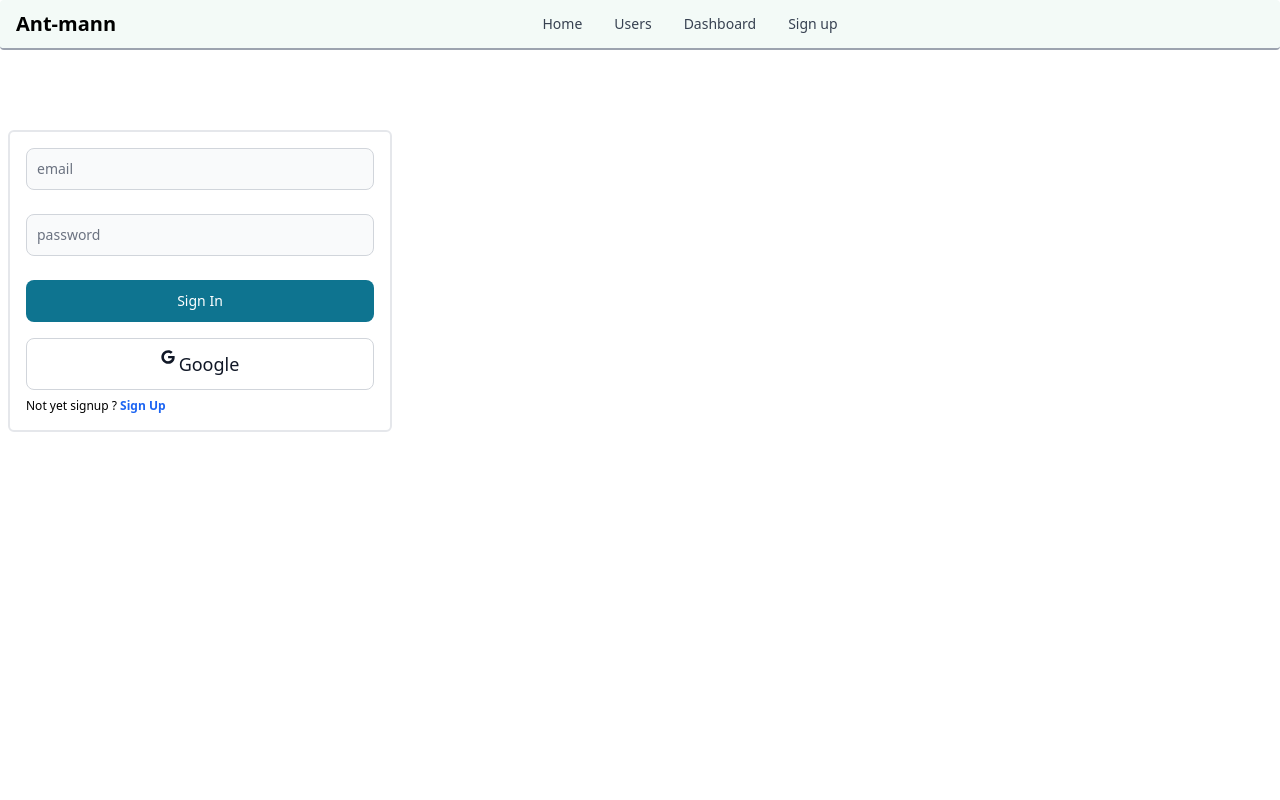
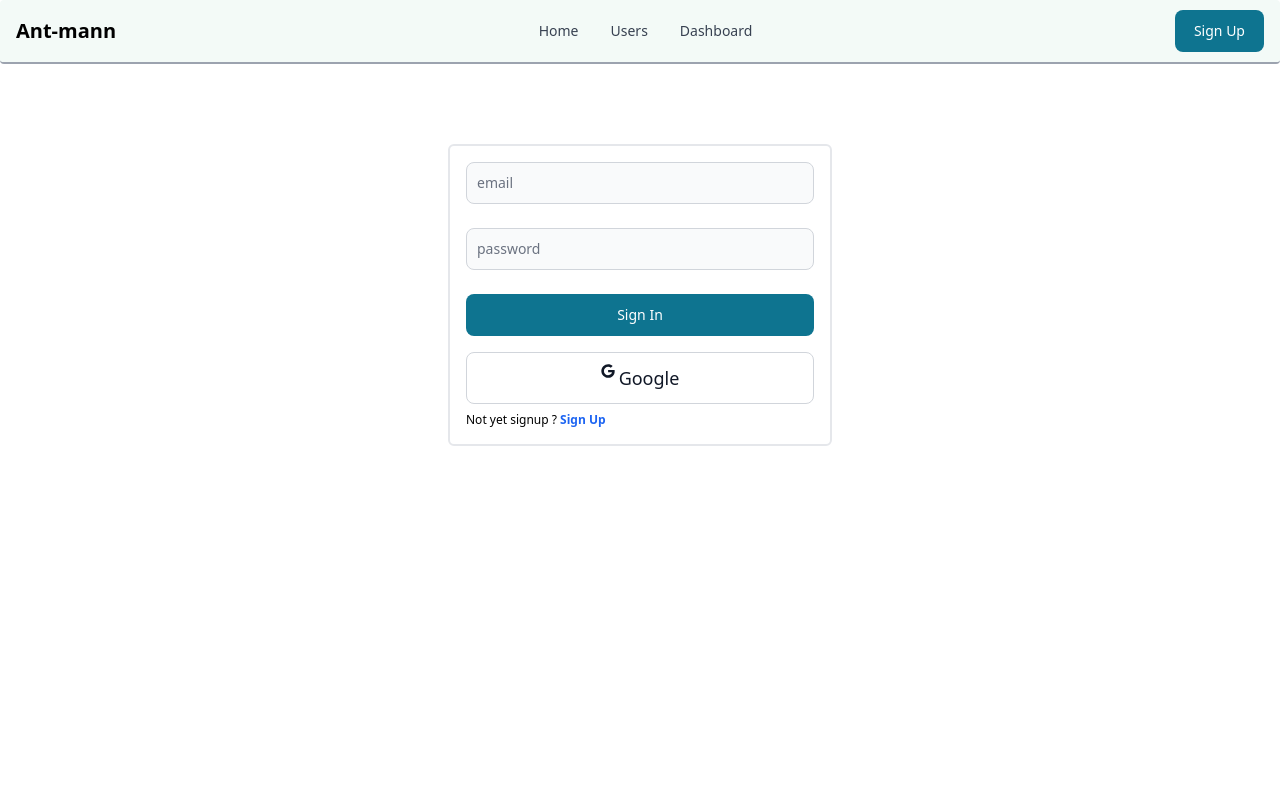
Before and after one commit to DLSiem/adminusers, a React (Vite) app in the folder useradmin/: page /signin in a window 1280 px wide. Shown: the top 800 px of the page. Built offline with nearby package versions, Linux system fonts and the light colour scheme; no server answers.

Commit message:
Updating header profile section

```diff
--- a/useradmin/src/components/Header.jsx
+++ b/useradmin/src/components/Header.jsx
@@ -1,9 +1,11 @@
 import React from "react";
 import { Navbar, Button, Dropdown, Avatar } from "flowbite-react";
 import { Link, useLocation } from "react-router-dom";
+import { useSelector } from "react-redux";
 
 export default function Header() {
   const path = useLocation().pathname;
+  const { currentUser } = useSelector((state) => state.user);
   return (
     <Navbar fluid rounded className="border-b-2 border-gray-400 bg-green-50">
       <Link to="/">
@@ -14,21 +16,22 @@ export default function Header() {
         </Navbar.Brand>
       </Link>
       <div className="flex md:order-2">
-        {/* <Dropdown
+        {currentUser ? (
+          <Dropdown
             arrowIcon={false}
             inline
             label={
               <Avatar
                 alt="User settings"
-              img="https://flowbite.com/docs/images/people/profile-picture-5.jpg"
+                img={currentUser.profilePicture}
                 rounded
               />
             }
           >
             <Dropdown.Header>
-            <span className="block text-sm">Bonnie Green</span>
+              <span className="block text-sm">{currentUser.username}</span>
               <span className="block truncate text-sm font-medium">
-              name@flowbite.com
+                {currentUser.email}
               </span>
             </Dropdown.Header>
             <Dropdown.Item>Dashboard</Dropdown.Item>
@@ -36,7 +39,12 @@ export default function Header() {
             <Dropdown.Item>Earnings</Dropdown.Item>
             <Dropdown.Divider />
             <Dropdown.Item>Sign out</Dropdown.Item>
-        </Dropdown> */}
+          </Dropdown>
+        ) : (
+          <Button>
+            <Link to="/signup">Sign Up</Link>
+          </Button>
+        )}
         <Navbar.Toggle />
       </div>
       <Navbar.Collapse>
@@ -49,9 +57,6 @@ export default function Header() {
         <Navbar.Link active={path === "/dashboard"} as={"div"}>
           <Link to="/dashboard">Dashboard</Link>
         </Navbar.Link>
-        <Navbar.Link active={path === "/signup"} as={"div"}>
-          <Link to="/signup">Sign up</Link>
-        </Navbar.Link>
       </Navbar.Collapse>
     </Navbar>
   );
--- a/useradmin/src/pages/Signin.jsx
+++ b/useradmin/src/pages/Signin.jsx
@@ -59,7 +59,7 @@ export default function Signin() {
 
   return (
     <div className="min-h-screen mt-20">
-      <div className="flex-1 rounded-md border-2 mx-2 p-4 max-w-96">
+      <div className="flex-1 rounded-md border-2 mx-auto p-4 max-w-96">
         <form onSubmit={handleSubmit} className="flex flex-col gap-4">
           <div className="mb-2 block">
             <TextInput
```
Lines whose indentation alone changed are shown as unchanged.
